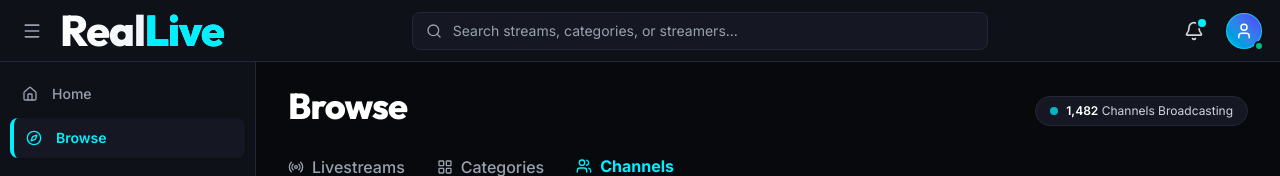
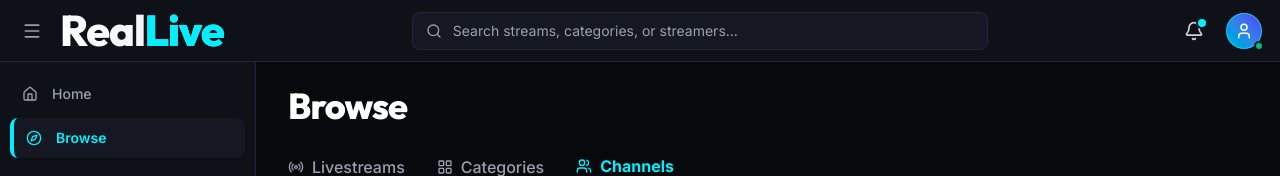
Before and after one commit to ThanhMiLa/reallive, a React (Vite) app in the folder web-app/: page /browse/channels in a window 1280 px wide. Shown: the top 176 px of the page. Built offline with nearby package versions, Linux system fonts and the light colour scheme; no server answers.

Commit message:
refactor(web): remove hardcoded channels broadcasting status pill

```diff
--- a/web-app/src/pages/browse/BrowsePage.tsx
+++ b/web-app/src/pages/browse/BrowsePage.tsx
@@ -22,25 +22,12 @@ const tabs = [
 export function BrowsePage() {
   return (
     <main className="flex-1 overflow-y-auto px-4 sm:px-6 lg:px-8 py-6 select-none">
-      {/* Top Section: Header & Live Metrics */}
+      {/* Top Section: Header */}
       <div className="flex flex-col gap-6 mb-6">
-        <div className="flex flex-col md:flex-row md:items-end justify-between gap-4">
-          <div>
-            <h1 className="text-3xl sm:text-4xl font-extrabold text-white tracking-tight font-outfit">
-              Browse
-            </h1>
-          </div>
-
-          {/* Live Status Pill */}
-          <div className="flex items-center gap-3">
-            <div className="flex items-center gap-2 bg-[#151822] border border-[#232838] px-3.5 py-1.5 rounded-full text-xs text-gray-300">
-              <span className="w-2 h-2 rounded-full bg-[#00f0ff] animate-pulse" />
-              <span>
-                <strong className="text-white font-semibold">1,482</strong>{' '}
-                Channels Broadcasting
-              </span>
-            </div>
-          </div>
+        <div>
+          <h1 className="text-3xl sm:text-4xl font-extrabold text-white tracking-tight font-outfit">
+            Browse
+          </h1>
         </div>
 
         {/* Navigation Tabs (Livestreams / Categories / Channels) */}
```
